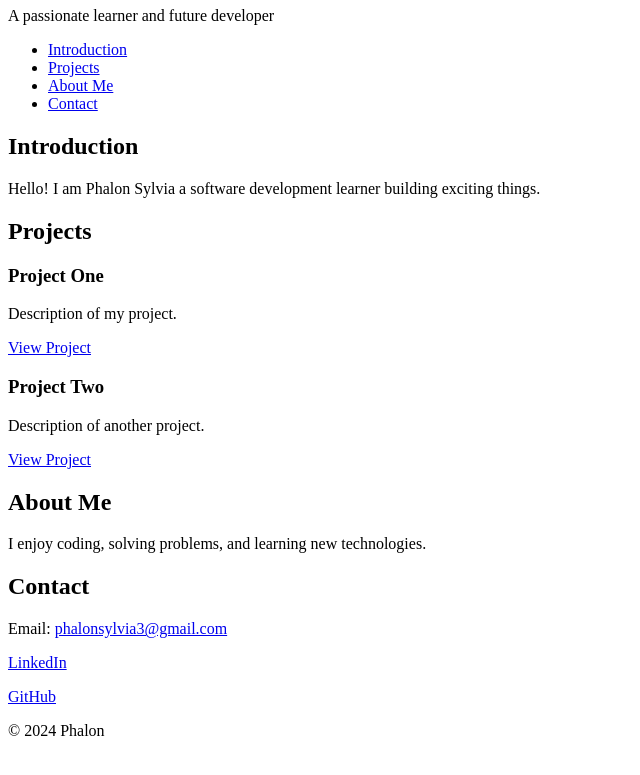
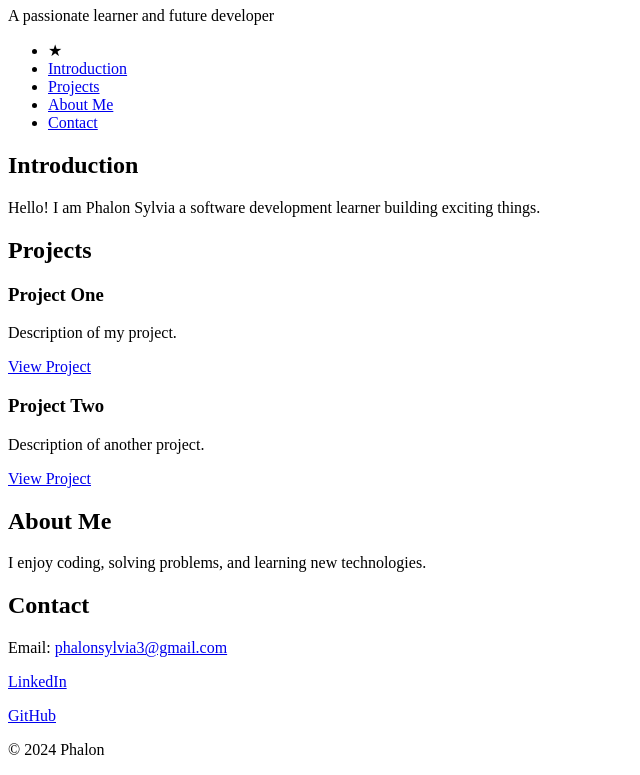
Before and after one commit to phalon-sylvia/alx_html_css, a plain HTML site: page css-basic/portfolio/index.html in a window 1280 px wide. Shown: the part 73-848 px from the top of the page, without its empty margins (0-640 px from the left). Drawn offline with Linux system fonts and the light colour scheme.

```diff
--- a/css-basic/portfolio/index.html
+++ b/css-basic/portfolio/index.html
@@ -4,7 +4,7 @@
     <meta charset="utf-8">
     <title>Phalon- Personal Portfolio</title>
 </head>
-<body>
+<body class="works_on_smartphone">
 
 <header>
     <h1>Phalon Sylvia</h1>
@@ -13,6 +13,7 @@
 
 <nav>
     <ul>
+        <li class="logo">&#9733;</li>
         <li><a href="#introduction">Introduction</a></li>
         <li><a href="#projects">Projects</a></li>
         <li><a href="#about">About Me</a></li>
```
Also changed, not shown: css-basic/html_basic/index.html (+5 -1 lines).
